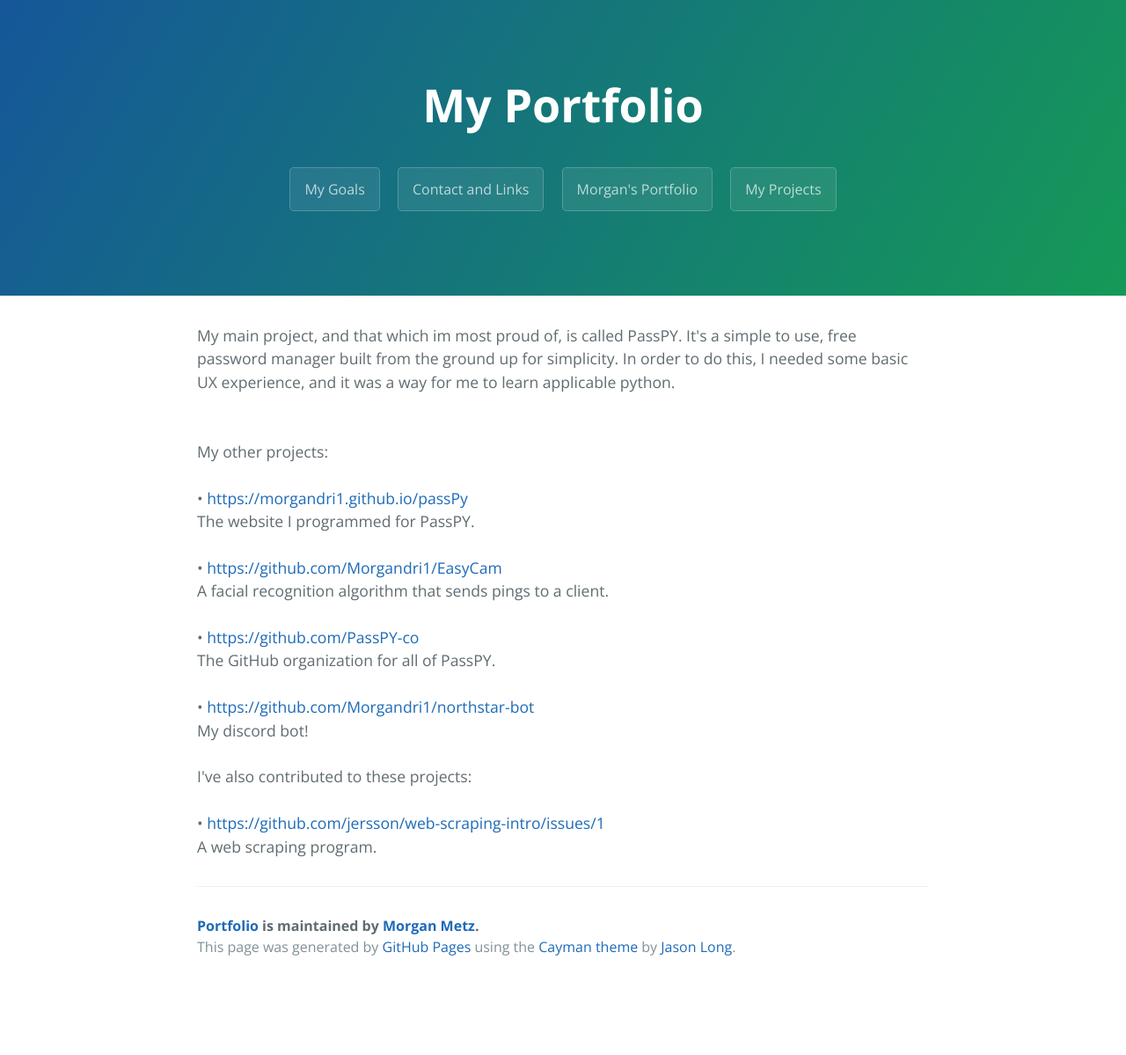
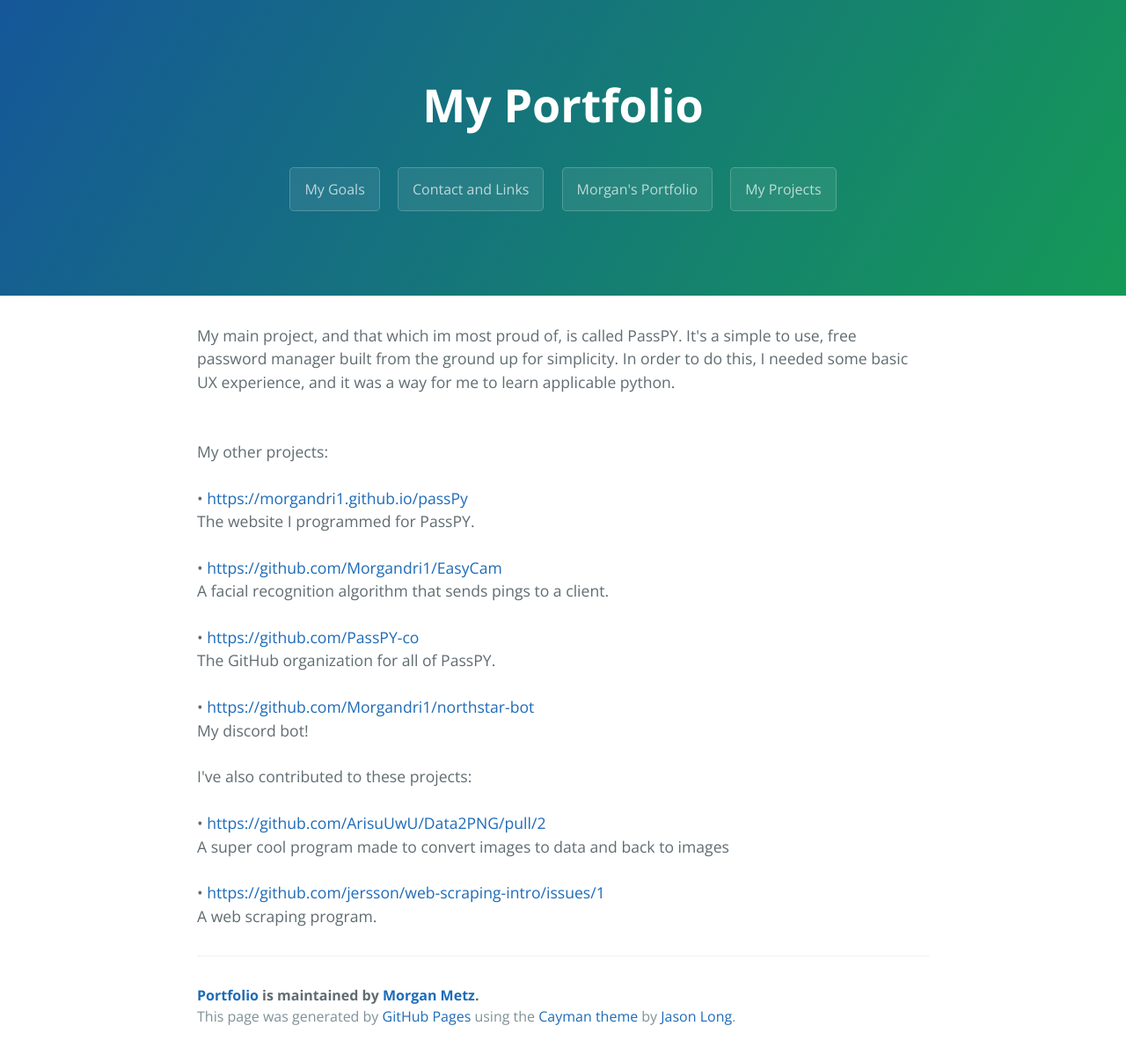
Before and after one commit to Morgandri1/portfolio, a Jekyll site: the page built from projects.md, in a window 1280 px wide. Shown: the whole page at 88% size. Built offline with Jekyll 4.4.1, drawn with Linux system fonts in a browser that asks for light colours; before the commit the page ends 1120 px from its top, so only the background shows below that.

Commit message:
Update projects.md

```diff
--- a/projects.md
+++ b/projects.md
@@ -23,6 +23,9 @@
 <br>
 <br>I've also contributed to these projects:
 <br>
+<br>  • <a>https://github.com/ArisuUwU/Data2PNG/pull/2</a>
+<br>A super cool program made to convert images to data and back to images
+<br>
 <br>  • <a>https://github.com/jersson/web-scraping-intro/issues/1</a>
 <br>A web scraping program.
 </p>
```
